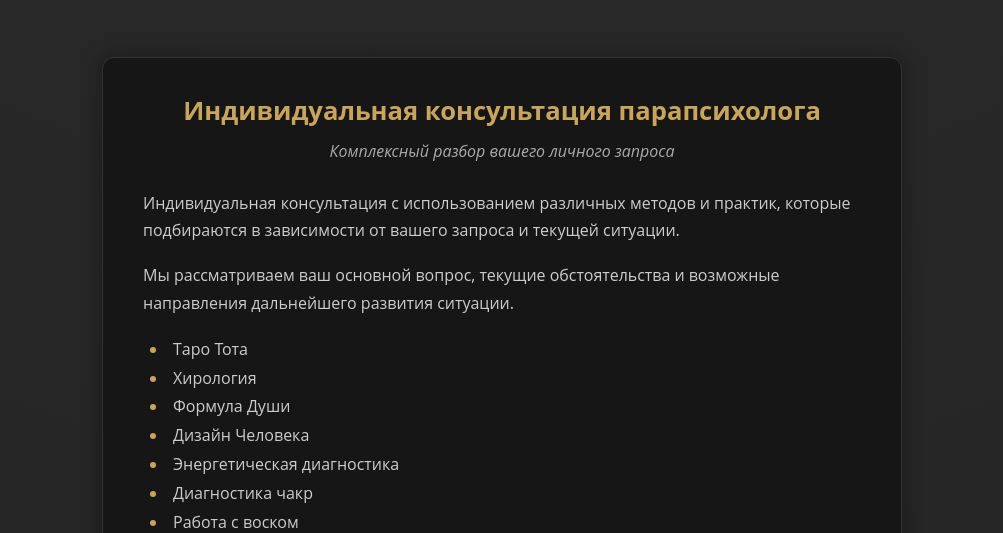
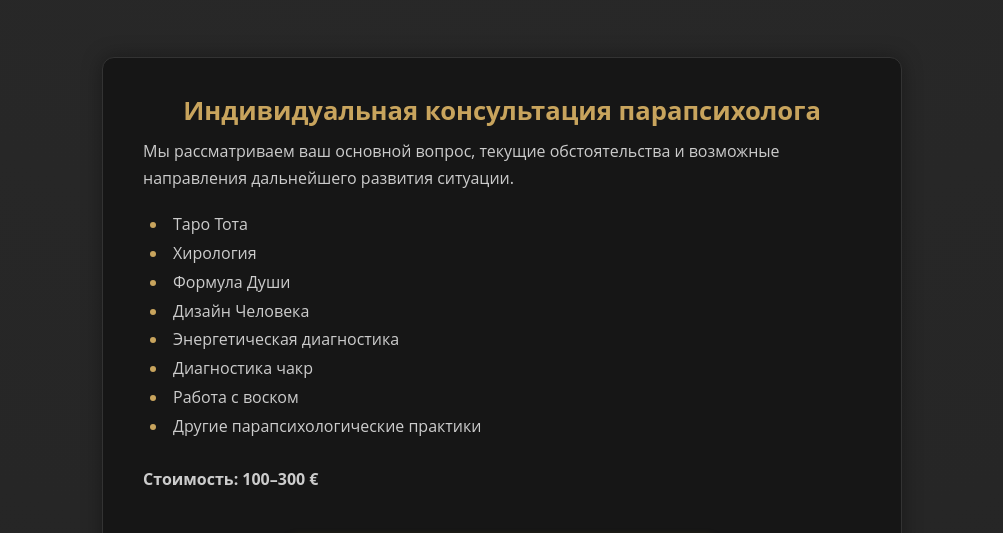
Before and after one commit to jevgenijtimoscenko/parapsycholog, a plain HTML site: page index.html in a window 1280 px wide. Shown: the part 1000-1533 px from the top of the page, without its empty margins (138-1141 px from the left). Drawn offline with Linux system fonts and the light colour scheme.

Commit message:
Update index.html

```diff
--- a/index.html
+++ b/index.html
@@ -129,15 +129,7 @@ href="https://cdnjs.cloudflare.com/ajax/libs/font-awesome/6.5.0/css/all.min.css"
 
     <h3>Индивидуальная консультация парапсихолога</h3>
 
-    <p class="service-subtitle">
-      Комплексный разбор вашего личного запроса
-    </p>
 
-    <p>
-      Индивидуальная консультация с использованием различных
-      методов и практик, которые подбираются в зависимости
-      от вашего запроса и текущей ситуации.
-    </p>
 
     <p>
       Мы рассматриваем ваш основной вопрос, текущие
```
